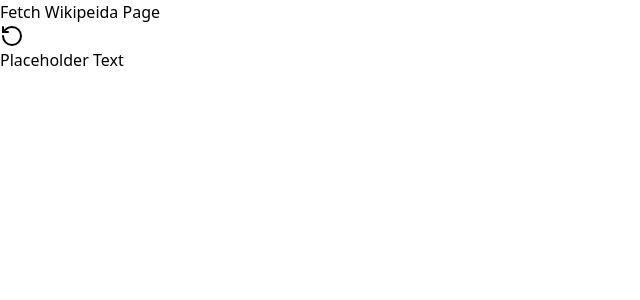
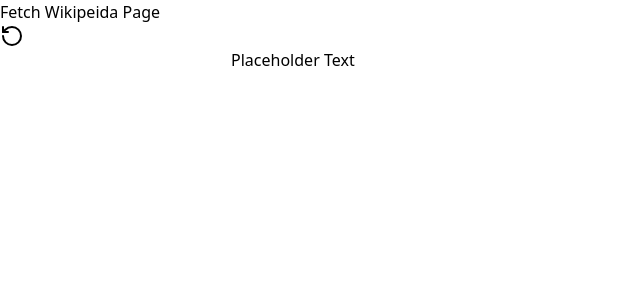
Before and after one commit to Eric-Zhang-Developer/wiki-type, a Next.js app: page / in a window 1280 px wide. Shown: the top 300 px of the page, without its empty margins (0-640 px from the left). Built offline with nearby package versions, Linux system fonts and the light colour scheme.

Commit message:
hide input bar

```diff
--- a/src/app/page.tsx
+++ b/src/app/page.tsx
@@ -25,7 +25,13 @@
         >
           Fetch Wikipeida Page <RotateCcw></RotateCcw>
         </button>
-        <div className="text-3xl container mx-auto">
+        <div className="text-3xl container mx-auto relative">
+          <input
+              className="absolute w-full h-full opacity-0"
+              type="text"
+              value={userText}
+              onChange={(event) => setUserText(event.target.value)}
+            />
           {testText.split("").map((letter, index) =>
             index >= userText.length ? (
               <span key={index} className="text-slate-500">
@@ -43,14 +49,9 @@
           )}
         </div>
 
-        <div>
-          <input
-            className=""
-            type="text"
-            value={userText}
-            onChange={(event) => setUserText(event.target.value)}
-          />
-        </div>
+
+
+
       </main>
     </div>
   );
```
